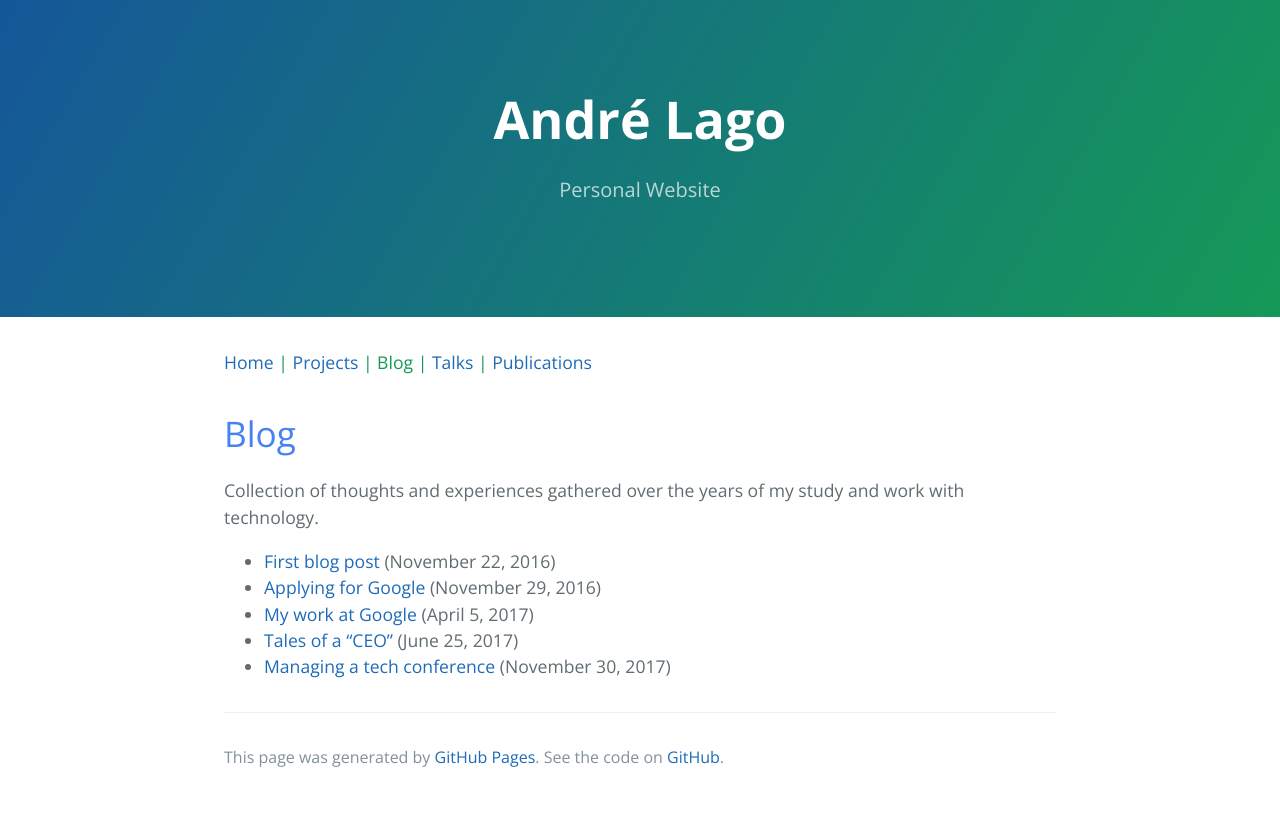
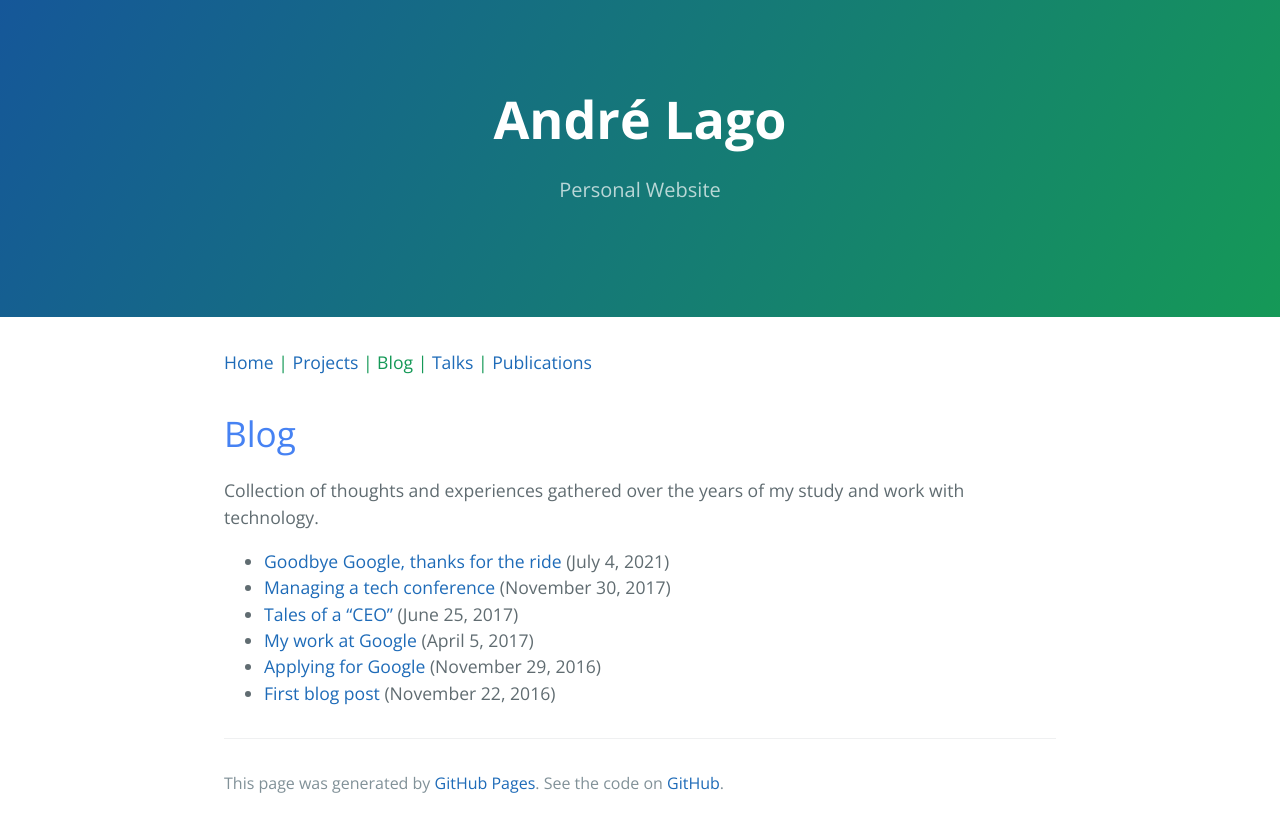
Before and after one commit to andrelago13/andrelago13.github.io, a Jekyll site: the page built from blog.md, in a window 1280 px wide. Shown: the top 832 px of the page. Built offline with Jekyll 4.4.1, drawn with Linux system fonts in a browser that asks for light colours.

Commit message:
New post, leaving Google

```diff
--- a/blog.md
+++ b/blog.md
@@ -8,8 +8,9 @@ layout: blog
 
 Collection of thoughts and experiences gathered over the years of my study and work with technology.
 
+* [Goodbye Google, thanks for the ride](/goodbye-google) (July 4, 2021)
+* [Managing a tech conference](/blog/managing-a-tech-conference) (November 30, 2017)
+* [Tales of a "CEO"](/blog/tales-of-a-ceo) (June 25, 2017)
+* [My work at Google](/blog/my-work-at-google) (April 5, 2017)
+* [Applying for Google](/blog/applying-for-google) (November 29, 2016)
 * [First blog post](/blog/first-blog-post) (November 22, 2016)
-* [Applying for Google](/blog/applying-for-google) (November 29, 2016)
-* [My work at Google](/blog/my-work-at-google) (April 5, 2017)
-* [Tales of a "CEO"](/blog/tales-of-a-ceo) (June 25, 2017)
-* [Managing a tech conference](/blog/managing-a-tech-conference) (November 30, 2017)
```
Also changed, not shown: blog/goodbye-google.md (added, +35 -0 lines), blog/managing-a-tech-conference.md (+2 -2 lines), assets/images/noog.jpeg (added), 2 other files.
